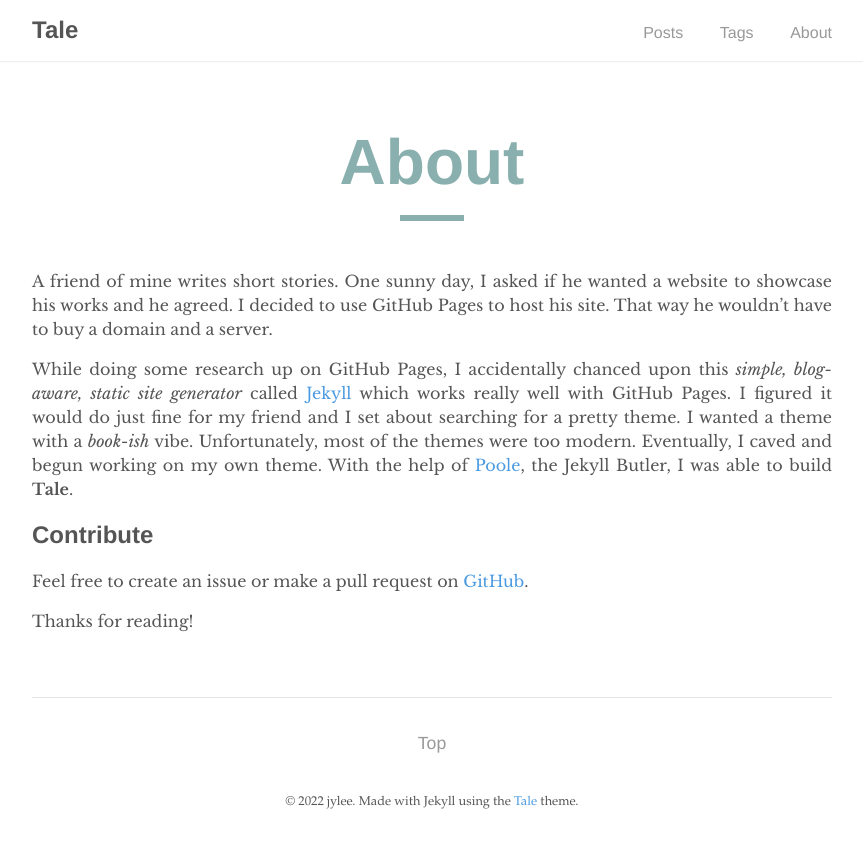
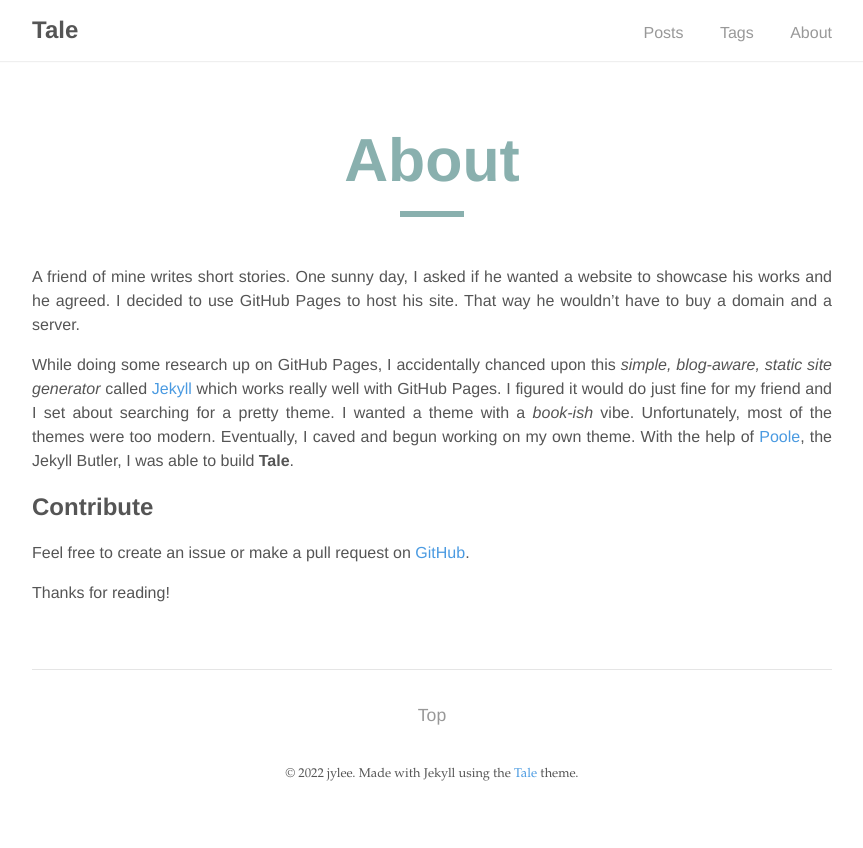
Before and after one commit to ch3coo2ca/ch3coo2ca.github.io, a Jekyll site: the page built from _pages/about.md, in a window 1280 px wide. Shown: the top 848 px of the page, without its empty margins (208-1071 px from the left). Built offline with Jekyll 4.4.1, drawn with Linux system fonts in a browser that asks for light colours.

Commit message:
chore : update post style

```diff
--- a/_sass/tale/_base.scss
+++ b/_sass/tale/_base.scss
@@ -11,7 +11,7 @@ body {
 }
 
 html {
-  font-family: $serif-primary;
+  font-family: $sans-serif;
   font-size: 14px;
   overflow-y: scroll;
 
--- a/_sass/tale/_post.scss
+++ b/_sass/tale/_post.scss
@@ -15,7 +15,7 @@
   &-title {
     color: $default-shade;
     font-family: $sans-serif;
-    font-size: 4rem;
+    font-size: 3.8rem;
     margin: 1rem 0;
     text-align: center;
   }
```
